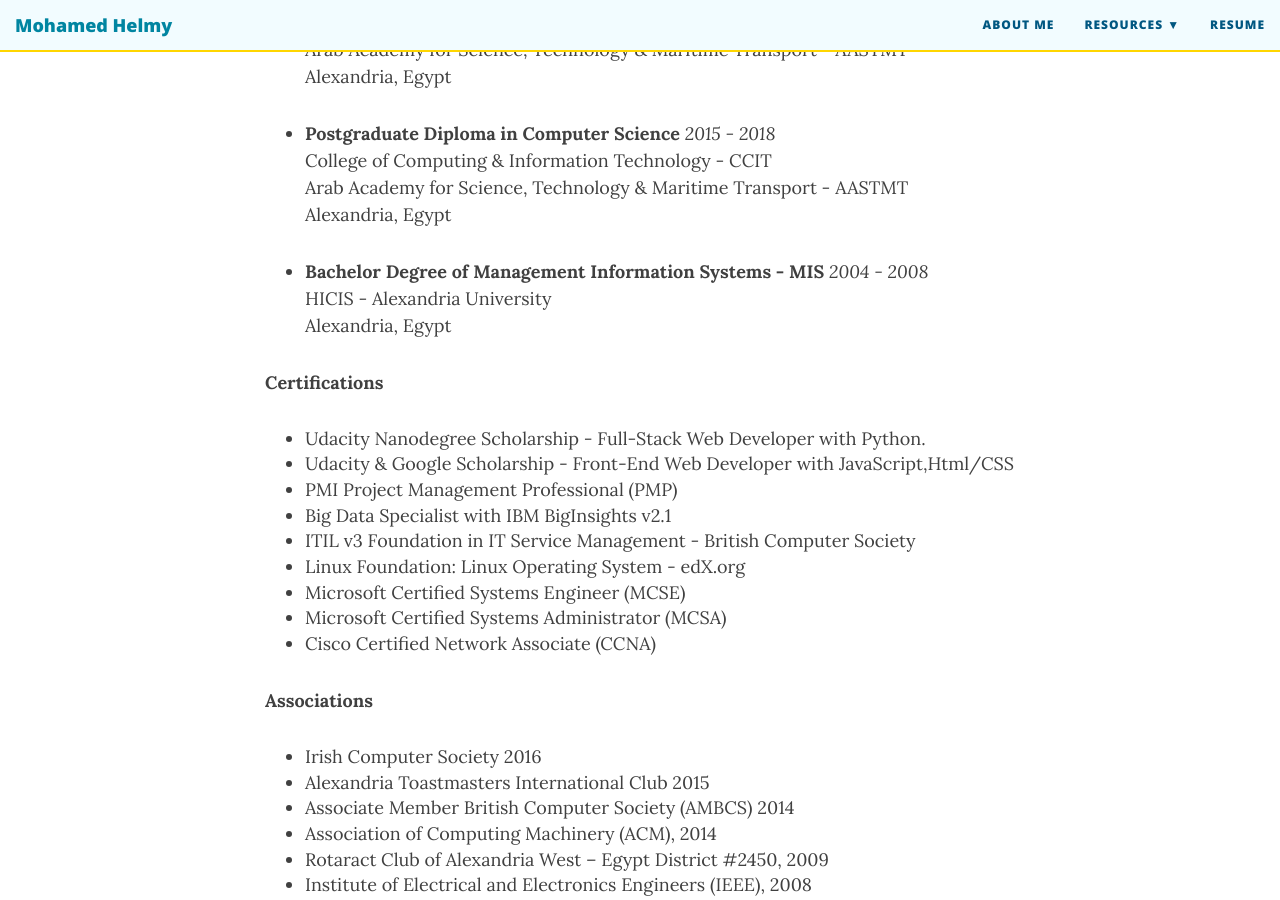
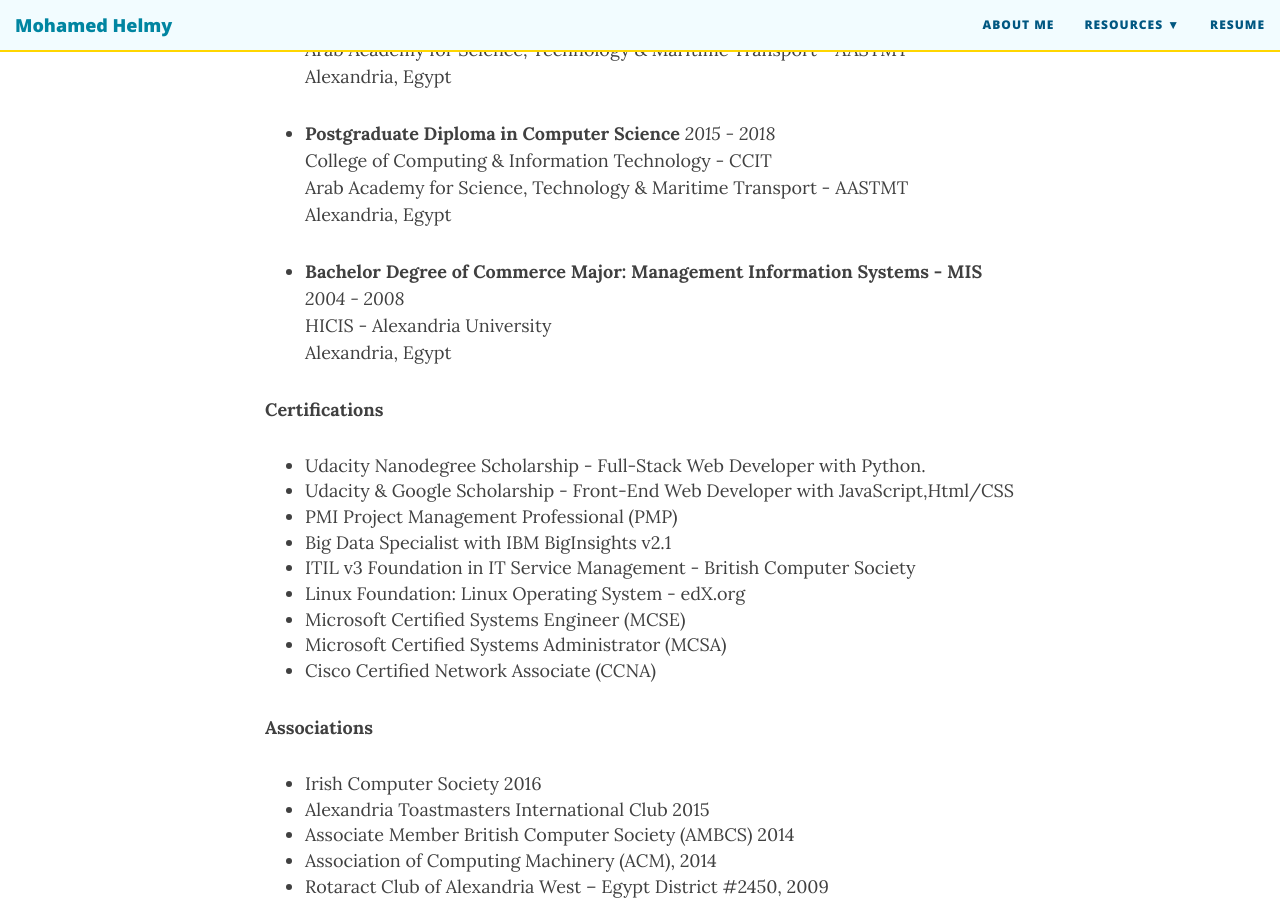
Before and after one commit to M-Helmy/m-helmy.github.io, a Jekyll site: the page built from resume.md, in a window 1280 px wide and 900 px high, scrolled down 1416 px. Built offline with Jekyll 4.4.1, drawn with Linux system fonts in a browser that asks for light colours; nearby versions of some CDN libraries.

Commit message:
Update resume.md

```diff
--- a/resume.md
+++ b/resume.md
@@ -42,7 +42,7 @@
   Arab Academy for Science, Technology & Maritime Transport - AASTMT<br/>
   Alexandria, Egypt<br/>
 
--  **Bachelor Degree of Management Information Systems - MIS** *2004 - 2008*<br/>
+-  **Bachelor Degree of Commerce Major: Management Information Systems - MIS** *2004 - 2008*<br/>
   HICIS - Alexandria University<br/>
   Alexandria, Egypt<br/>
 
```
